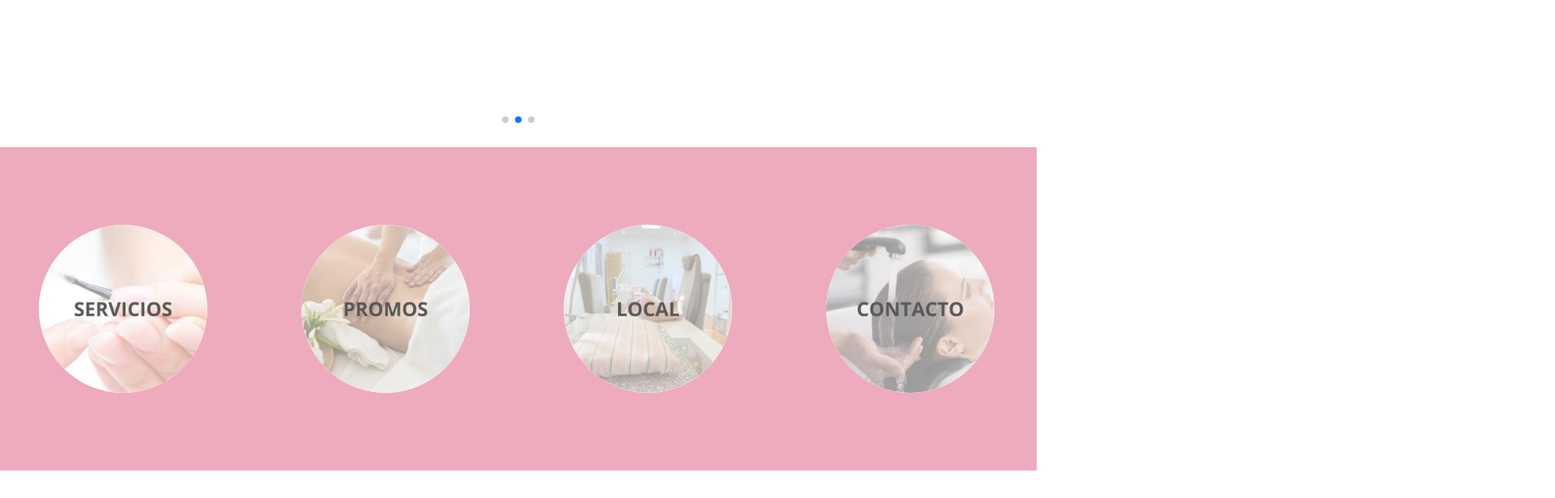
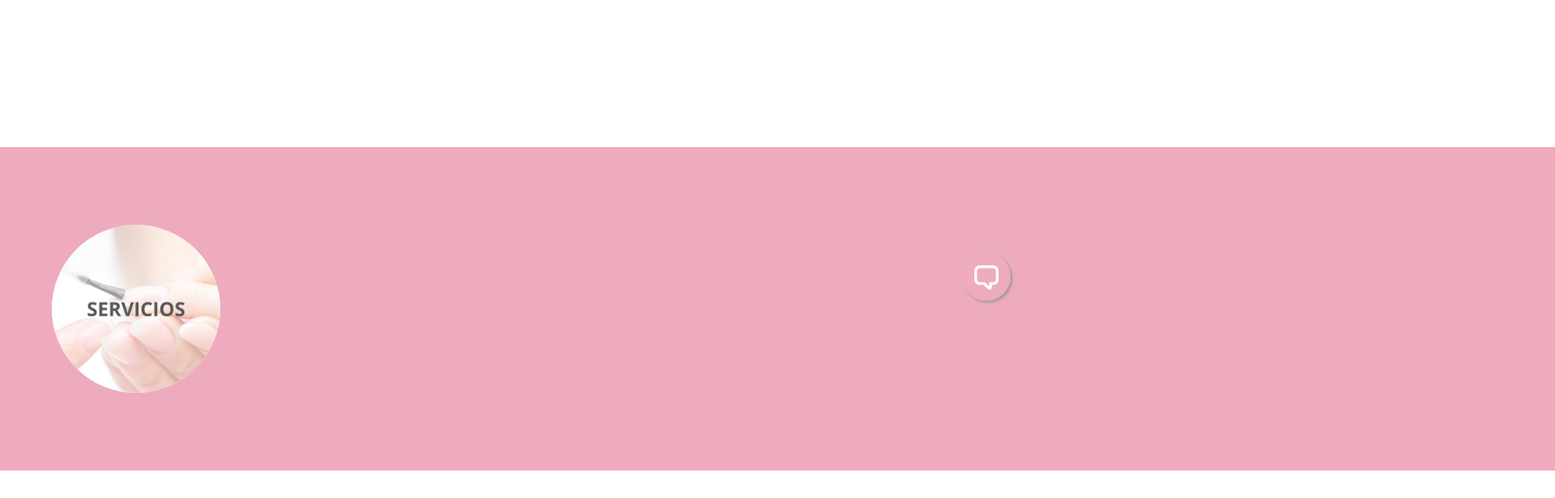
Before and after one commit to JoaquinDilernia/Bahala, a React (Vite) app: page / in a window 1280 px wide. Shown: the part 380-996 px from the top of the page at 81% size, 1920 px wide, since content can reach past the window. Built offline with nearby package versions, Linux system fonts and the light colour scheme.

Commit message:
avanzando

```diff
--- a/package.json
+++ b/package.json
@@ -10,6 +10,7 @@
     "preview": "vite preview"
   },
   "dependencies": {
+    "@chakra-ui/icons": "^2.1.0",
     "@chakra-ui/react": "^2.8.0",
     "@emotion/react": "^11.11.1",
     "@emotion/styled": "^11.11.0",
--- a/src/App.css
+++ b/src/App.css
@@ -2,5 +2,4 @@
   margin: 0;
   padding: 0;
   box-sizing: border-box;
-  overflow-x: hidden;
 }
--- a/src/App.jsx
+++ b/src/App.jsx
@@ -10,6 +10,7 @@
 import Footer from './components/Footer/Footer'
 import Local from './components/Local/Local'
 import Promos from './components/Promos/Promos'
+import Wpp from './components/Wpp/Wpp'
 
 
 
@@ -22,6 +23,7 @@
 
       <ChakraProvider>
         <NavBar />
+        <Wpp />
         <Routes>
           <Route path='/' element={<Home />} />
           <Route path='/servicios' element={<Servicios />} />
--- a/src/components/Contacto/Contacto.css
+++ b/src/components/Contacto/Contacto.css
@@ -3,7 +3,7 @@
     align-items: center;
     text-align: center;
     justify-content: center;
-    height: calc(100vh - 80px - 80px);
+    height: auto;
     background-color: #fff;
 }
 .titulo{
@@ -16,6 +16,7 @@
     width: 100%;
     max-width: 500px;
     padding: 1rem;
+    margin: 1rem 0 2rem 0;
     border-radius: 1rem;
     background-color: #fff;
     box-shadow: 0 0 10px rgba(0,0,0,0.2);
@@ -80,7 +81,7 @@
     margin-bottom: 1rem;
     text-align: center;
 }
-.btn-wpp{
+.btn-wpp-contacto{
     width: 100%;
     padding: 0.5rem;
     border: none;
@@ -95,7 +96,7 @@
     -ms-transition: all 0.2s ease-in-out;
     -o-transition: all 0.2s ease-in-out;
 }
-.btn-wpp:hover{
+.btn-wpp-contacto:hover{
     background-color: #fff;
     color: #EEABBE;
     border: 1px solid #EEABBE;
@@ -103,7 +104,7 @@
 
 @media screen and (max-width: 768px){
     .contacto{
-        height: calc(100vh - 80px - 80px - 80px);
+        height: auto;
     }
     .titulo{
         font-size: 1.5rem;
--- a/src/components/Contacto/Contacto.jsx
+++ b/src/components/Contacto/Contacto.jsx
@@ -38,7 +38,7 @@
 
       <div className='form-group'>
         <h3 className='titulo-wpp'>O CONTACTANOS POR WHATSAPP</h3>
-        <a className='btn-wpp' href="https://api.whatsapp.com/send?phone=1161712268&text=Hola%20quiero%20hacer%20una%20consulta" target="_blank" rel="noreferrer">WHATSAPP</a>
+        <a className='btn-wpp-contacto' href="https://api.whatsapp.com/send?phone=1161712268&text=Hola%20quiero%20hacer%20una%20consulta" target="_blank" rel="noreferrer">WHATSAPP</a>
       </div>
 
 
--- a/src/components/Footer/Footer.css
+++ b/src/components/Footer/Footer.css
@@ -11,8 +11,6 @@
     -moz-border-radius: 2rem 2rem 0rem 0rem;
     -ms-border-radius: 2rem 2rem 0rem 0rem;
     -o-border-radius: 2rem 2rem 0rem 0rem;
-    overflow-y: hidden;
-
 }
 
 .social-media a {
--- a/src/components/Home/Home.css
+++ b/src/components/Home/Home.css
@@ -4,26 +4,24 @@
     display: flex;
     align-items: center;
     justify-content: center;
-    overflow-y: hidden;
-
 }
 
 .box-contenedor {
     display: grid;
     place-content: center;
     grid-template-columns: repeat(4, 1fr);
-    grid-gap: 1rem;
+    grid-gap: 2rem;
     width: 100%;
 }
 
 .box {
     background-color: #fff;
     border-radius: 50%;
-    width: 17rem;
-    height: 17rem;
+    width: 15rem;
+    height: 15rem;
     display: flex;
     position: relative;
-    margin: 5rem;
+    margin: 4rem;
     flex-direction: column;
     align-items: center;
     justify-content: center;
@@ -171,8 +169,8 @@
     }
 
     .box {
-        width: 12rem;
-        height: 12rem;
+        width: 11rem;
+        height: 11rem;
         margin: 2rem;
     }
     .conte-txt ul li {
--- a/src/components/Home/Home.jsx
+++ b/src/components/Home/Home.jsx
@@ -43,8 +43,8 @@
             <img src={foto1} alt="foto1" />
           </motion.div>
         </div>
+
         <div className='contenedor-1'>
-
           <motion.div initial={{ x: -300 }} whileInView={{ x: 0 }} transition={{ duration: 1 }} className='conte-img'>
             <img src={promo2} alt="foto1" />
           </motion.div>
@@ -55,8 +55,6 @@
             </p>
           </motion.div>
         </div>
-
-
       </section>
 
     </>
--- a/src/components/Modal/Modal.css
+++ b/src/components/Modal/Modal.css
@@ -53,7 +53,7 @@
 padding: 0;
 }
 
-@media screen and (max-width: 768px){
+@media screen and (max-width: 1024px){
 .modal-full{
 width: 90vw;
 }
--- a/src/components/Servicios/Servicios.jsx
+++ b/src/components/Servicios/Servicios.jsx
@@ -65,11 +65,6 @@
                   <li>Uñas acrílicas</li>
                   <li>Uñas de gel</li>
                   <li>Uñas de porcelana</li>
-                  <li>Uñas de acrílico</li>
-                  <li>Uñas de gel</li>
-                  <li>Uñas de porcelana</li>
-                  <li>Uñas de acrílico</li>
-                  <li>Uñas de gel</li>
                 </ul>
               </Modal>
             </CardFooter>
@@ -95,13 +90,6 @@
                   <li>Uñas esmaltadas</li>
                   <li>Uñas semipermanentes</li>
                   <li>Uñas acrílicas</li>
-                  <li>Uñas de gel</li>
-                  <li>Uñas de porcelana</li>
-                  <li>Uñas de acrílico</li>
-                  <li>Uñas de gel</li>
-                  <li>Uñas de porcelana</li>
-                  <li>Uñas de acrílico</li>
-                  <li>Uñas de gel</li>
                 </ul>
               </Modal>
             </CardFooter>
@@ -127,12 +115,6 @@
                   <li>Uñas esmaltadas</li>
                   <li>Uñas semipermanentes</li>
                   <li>Uñas acrílicas</li>
-                  <li>Uñas de gel</li>
-                  <li>Uñas de porcelana</li>
-                  <li>Uñas de acrílico</li>
-                  <li>Uñas de gel</li>
-                  <li>Uñas de porcelana</li>
-                  <li>Uñas de acrílico</li>
                   <li>Uñas de gel</li>
                 </ul>
               </Modal>
@@ -161,11 +143,6 @@
                   <li>Uñas acrílicas</li>
                   <li>Uñas de gel</li>
                   <li>Uñas de porcelana</li>
-                  <li>Uñas de acrílico</li>
-                  <li>Uñas de gel</li>
-                  <li>Uñas de porcelana</li>
-                  <li>Uñas de acrílico</li>
-                  <li>Uñas de gel</li>
                 </ul>
               </Modal>
             </CardFooter>
@@ -191,12 +168,6 @@
                   <li>Uñas esmaltadas</li>
                   <li>Uñas semipermanentes</li>
                   <li>Uñas acrílicas</li>
-                  <li>Uñas de gel</li>
-                  <li>Uñas de porcelana</li>
-                  <li>Uñas de acrílico</li>
-                  <li>Uñas de gel</li>
-                  <li>Uñas de porcelana</li>
-                  <li>Uñas de acrílico</li>
                   <li>Uñas de gel</li>
                 </ul>
               </Modal>
@@ -225,11 +196,6 @@
                   <li>Uñas acrílicas</li>
                   <li>Uñas de gel</li>
                   <li>Uñas de porcelana</li>
-                  <li>Uñas de acrílico</li>
-                  <li>Uñas de gel</li>
-                  <li>Uñas de porcelana</li>
-                  <li>Uñas de acrílico</li>
-                  <li>Uñas de gel</li>
                 </ul>
               </Modal>
             </CardFooter>
--- /dev/null
+++ b/src/components/Wpp/Wpp.css
@@ -0,0 +1,55 @@
+.btn-wpp{
+    position: fixed;
+    bottom: 2rem;
+    right: 2rem;
+    z-index: 1000;
+    width: 60px;
+    height: 60px;
+    background-color: #EEABBE;
+    animation: floatIcono 4s ease-in-out infinite;
+    color: #fff;
+    border-radius: 50%;
+    text-align: center;
+    justify-content: center;
+    align-items: center;
+    font-size: 30px;
+    box-shadow: 2px 2px 3px #999;
+    transition: all 0.3s;
+    -webkit-transition: all 0.3s;
+    -moz-transition: all 0.3s;
+    -ms-transition: all 0.3s;
+    -o-transition: all 0.3s;
+    -webkit-animation: floatIcono 4s ease-in-out infinite;
+}
+
+.btn-wpp:hover{
+    background-color: #fff;
+    color: #EEABBE;
+    box-shadow: 2px 2px 3px #EEABBE;
+    transition: all 0.5s;
+    -webkit-transition: all 0.5s;
+    -moz-transition: all 0.5s;
+    -ms-transition: all 0.5s;
+    -o-transition: all 0.5s;
+}
+
+.ChatIcon{
+    margin-top: 12px;
+}
+@keyframes floatIcono {
+    0% {
+        transform: translateY(0);
+    }
+
+    50% {
+        transform: translateY(-1rem);
+        -webkit-transform: translateY(-1rem);
+        -moz-transform: translateY(-1rem);
+        -ms-transform: translateY(-1rem);
+        -o-transform: translateY(-1rem);
+}
+
+    100% {
+        transform: translateY(0);
+    }
+}
--- /dev/null
+++ b/src/components/Wpp/Wpp.jsx
@@ -0,0 +1,15 @@
+import React from 'react'
+import { ChatIcon } from '@chakra-ui/icons'
+import './Wpp.css'
+import { motion } from 'framer-motion'
+
+
+const Wpp = () => {
+  return (
+    <>
+      <motion.a  initial={{ scale: 0.1 }} animate={{ scale: 1 }} transition={{ duration: 0.2 }} className='btn-wpp' target='blank' href="https://api.whatsapp.com/send?phone=1161712268"> <ChatIcon className='ChatIcon'/> </motion.a>
+    </>
+  )
+}
+
+export default Wpp
```
Also changed, not shown: 1 other file (tests, documents, lock files or other folders).
